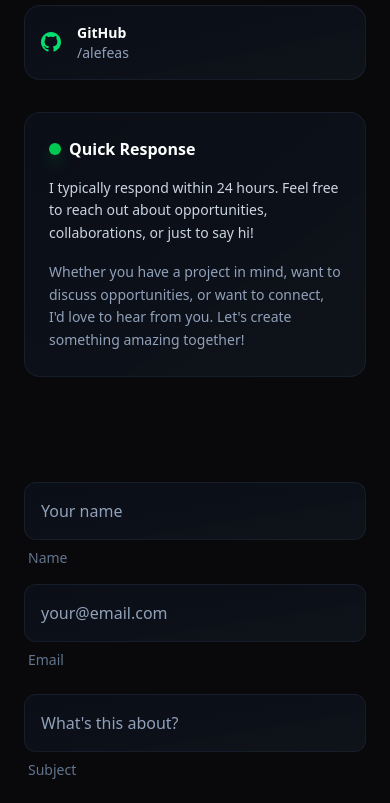
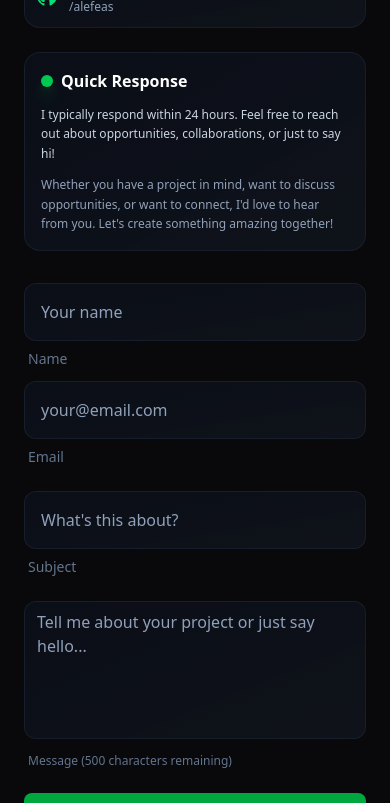
Before and after one commit to alefeas/portfolio-v2, a Next.js app: page / in a window 390 px wide. Shown: the part 6160-6963 px from the top of the page. Built offline with nearby package versions, Linux system fonts and the light colour scheme; a web font is replaced by a local one.

Commit message:
Feat: Implement full responsiveness for Contact section.

```diff
--- a/app/components/sections/Contact.tsx
+++ b/app/components/sections/Contact.tsx
@@ -94,14 +94,14 @@ export default function Contact() {
       />
 
       {/* Contact Grid */}
-      <div className="grid grid-cols-1 lg:grid-cols-2 gap-12">
+      <div className="grid grid-cols-1 lg:grid-cols-2 gap-8 lg:gap-12">
         {/* Contact Info */}
-        <div className="space-y-8 flex flex-col h-full">
+        <div className="space-y-6 lg:space-y-8 flex flex-col h-full">
           <div>
-            <h3 className="heading-3 text-white mb-6">{t('getInTouchTitle')}</h3>
+            <h3 className="heading-3 text-white mb-4 lg:mb-6">{t('getInTouchTitle')}</h3>
 
             {/* Contact Methods */}
-            <div className="space-y-4">
+            <div className="grid grid-cols-1 md:grid-cols-3 gap-3 lg:gap-4 lg:flex lg:flex-col">
               {contactLinks.map((contact, index) => (
                 <a
                   key={index}
@@ -110,14 +110,14 @@ export default function Contact() {
                   rel="noopener noreferrer"
                   className="block group"
                 >
-                  <Card variant="hover" className="p-4">
-                    <div className="flex items-center gap-4">
-                      <div className="text-green-400 group-hover:text-green-300 transition-colors duration-300">
+                  <Card variant="hover" className="p-3 lg:p-4 h-full">
+                    <div className="flex items-center gap-3 lg:gap-4">
+                      <div className="text-green-400 group-hover:text-green-300 transition-colors duration-300 flex-shrink-0">
                         {getIcon(contact.icon)}
                       </div>
-                      <div>
-                        <div className="heading-6 text-white">{t(contact.labelKey as TranslationKey)}</div>
-                        <div className="text-sm text-slate-400 group-hover:text-slate-300 transition-colors duration-300">
+                      <div className="min-w-0">
+                        <div className="heading-6 text-white truncate">{t(contact.labelKey as TranslationKey)}</div>
+                        <div className="text-xs lg:text-sm text-slate-400 group-hover:text-slate-300 transition-colors duration-300 truncate">
                           {contact.value}
                         </div>
                       </div>
@@ -129,16 +129,16 @@ export default function Contact() {
           </div>
 
           {/* Quick Message */}
-          <Card className="p-6 flex-1 flex flex-col justify-center">
-            <h4 className="heading-5 text-white mb-4 flex items-center gap-2">
+          <Card className="p-4 lg:p-6 flex-1 flex flex-col justify-center">
+            <h4 className="heading-5 text-white mb-3 lg:mb-4 flex items-center gap-2">
               <StatusDot />
               {t('quickResponse')}
             </h4>
-            <p className="text-slate-300 text-sm leading-relaxed mb-4">
+            <p className="text-slate-300 text-xs lg:text-sm leading-relaxed mb-3 lg:mb-4">
               {t('responseTime')} <span className="text-primary-400 font-medium">{t('hours24')}</span>.
               {t('contactFormDesc')}
             </p>
-            <p className="text-slate-400 text-sm leading-relaxed">
+            <p className="text-slate-400 text-xs lg:text-sm leading-relaxed">
               {t('contactFormDesc2')}
             </p>
           </Card>
@@ -146,8 +146,8 @@ export default function Contact() {
 
         {/* Contact Form */}
         <div className="flex flex-col h-full">
-          <form onSubmit={handleSubmit} className="space-y-6 flex-1 flex flex-col justify-between" style={{ marginTop: '57.59px' }}>
-            <div className="grid grid-cols-1 sm:grid-cols-2 gap-4">
+          <form onSubmit={handleSubmit} className="space-y-6 flex-1 flex flex-col justify-between lg:mt-[57.59px]">
+            <div className="grid grid-cols-1 sm:grid-cols-2 gap-3 lg:gap-4">
               <Input
                 type="text"
                 name="name"
@@ -184,21 +184,21 @@ export default function Contact() {
             <div>
               <textarea
                 name="message"
-                rows={6}
+                rows={5}
                 maxLength={500}
                 value={formData.message}
                 onChange={handleChange}
                 required
-                className="w-full px-4 py-3 bg-gradient-to-br from-slate-900/40 to-slate-800/30 border border-slate-700/30 rounded-xl text-white placeholder-slate-400 focus:border-green-500/50 focus:outline-none transition-all duration-300 resize-none"
+                className="w-full px-3 lg:px-4 py-2 lg:py-3 bg-gradient-to-br from-slate-900/40 to-slate-800/30 border border-slate-700/30 rounded-xl text-base text-white placeholder-slate-400 focus:border-green-500/50 focus:outline-none transition-all duration-300 resize-none"
                 placeholder={ts('tellAboutProject')}
               />
-              <p className="text-sm text-slate-500 mt-2 ml-1 char-counter">{ts('messageLabel')} (500 {ts('charactersRemaining')})</p>
+              <p className="text-xs lg:text-sm text-slate-500 mt-2 ml-1 char-counter">{ts('messageLabel')} (500 {ts('charactersRemaining')})</p>
             </div>
 
             <button
               type="submit"
               disabled={isSubmitting}
-              className="w-full px-6 py-3 bg-green-600 hover:bg-green-500 disabled:opacity-50 disabled:cursor-not-allowed cursor-pointer text-white rounded-lg font-medium transition-colors duration-150"
+              className="w-full px-4 lg:px-6 py-2 lg:py-3 bg-green-600 hover:bg-green-500 disabled:opacity-50 disabled:cursor-not-allowed cursor-pointer text-white text-sm lg:text-base rounded-lg font-medium transition-colors duration-150"
             >
               {isSubmitting ? 'Sending...' : t('sendMessage')}
             </button>
```
